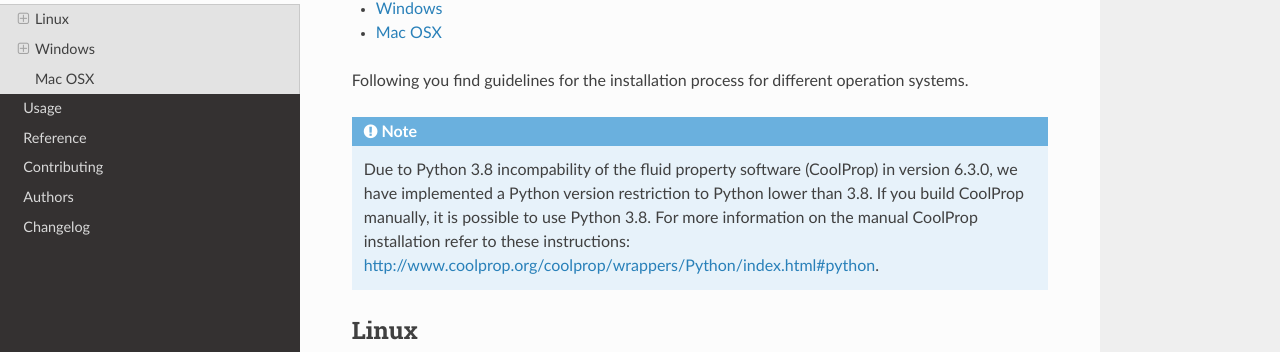
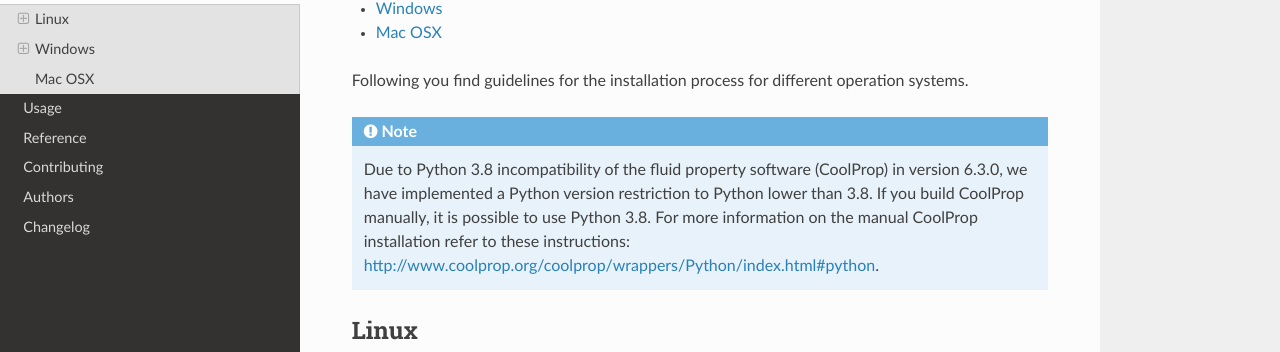
Before and after one commit to fwitte/fluprodia, a Sphinx documentation site: the page built from docs/installation.rst, in a window 1280 px wide and 900 px high. Shown: the part 187-539 px from the top of the window. Built offline with Sphinx 7.4.7 and the Read the Docs theme 2.0.0, drawn with Linux system fonts in a browser that asks for light colours; some of the changed text lies outside the part shown.

Commit message:
Fix some typos

```diff
--- a/docs/installation.rst
+++ b/docs/installation.rst
@@ -13,7 +13,7 @@
 
 .. note::
 
-    Due to Python 3.8 incompability of the fluid property software (CoolProp)
+    Due to Python 3.8 incompatibility of the fluid property software (CoolProp)
     in version 6.3.0, we have implemented a Python version restriction to
     Python lower than 3.8. If you build CoolProp manually, it is possible
     to use Python 3.8. For more information on the manual CoolProp installation
```
Also changed, not shown: other parts of docs/installation.rst (+2 -2 lines).
